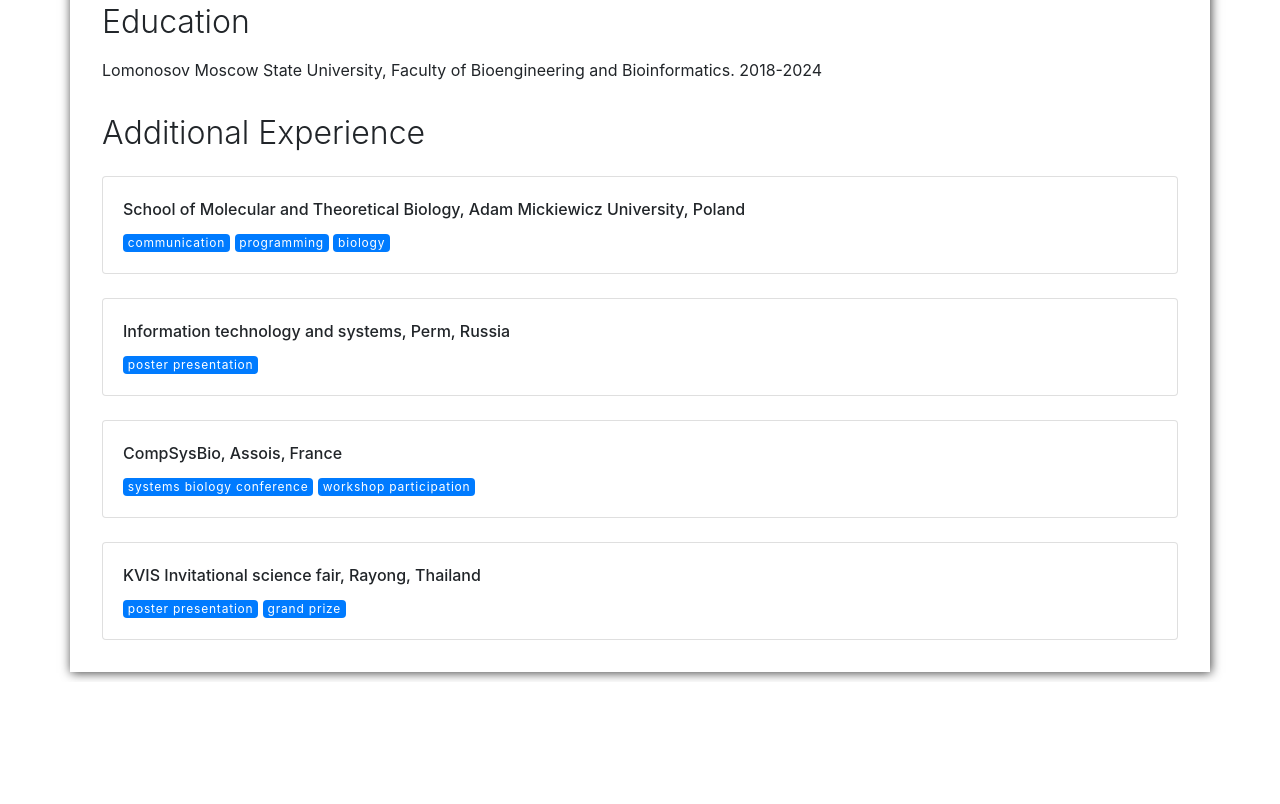
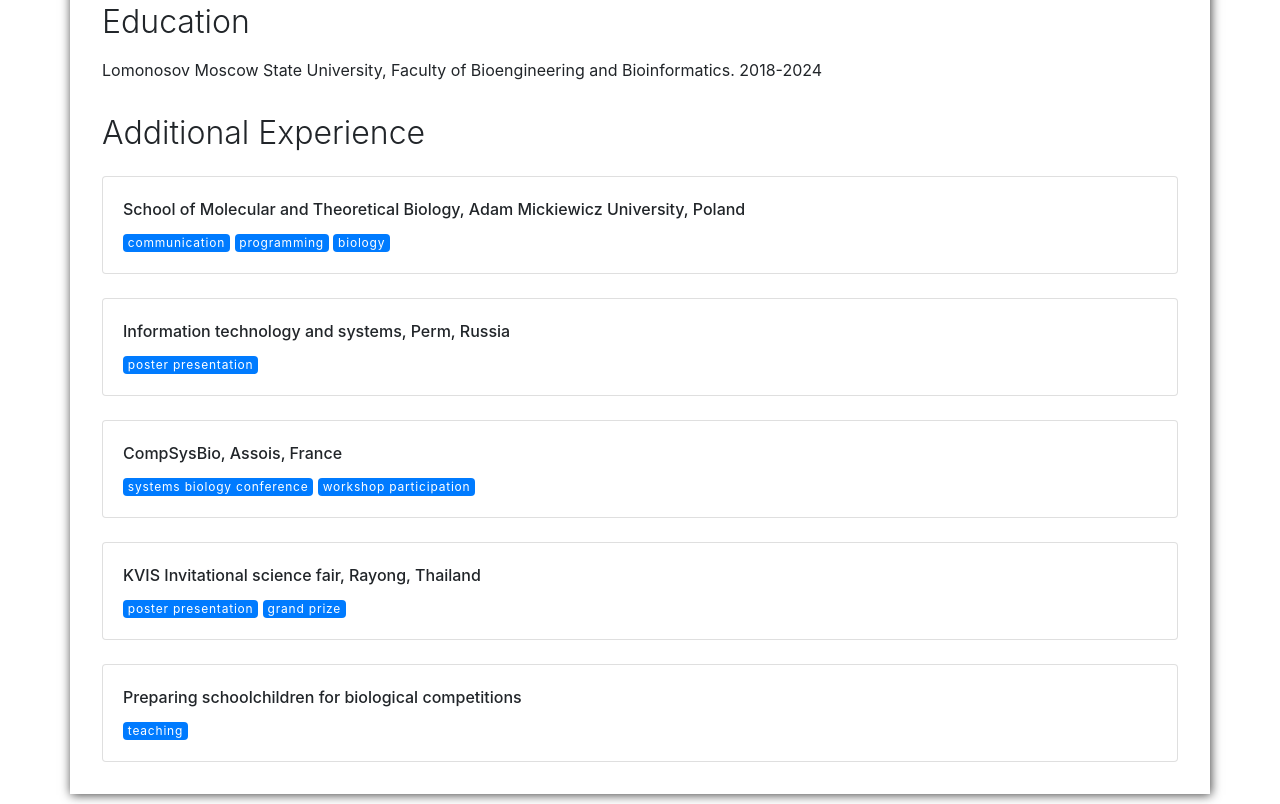
Before and after one commit to NoginaDaria/resume, a plain HTML site: page index.html in a window 1280 px wide. Shown: the part 1868-2672 px from the top of the page. Before the commit the page ends 2550 px from the top, so only its background shows below. Drawn offline with nearby package versions, Linux system fonts and the light colour scheme.

Commit message:
Deploying to gh-pages from  @ 23c3e7a656af077f89c139d14407ee7443ca751b 🚀

```diff
--- a/index.html
+++ b/index.html
@@ -239,6 +239,17 @@
             </div>
         </div>
     </div>
+    <div class="card mt-4">
+        <div class="card-body">
+            <div class="mb-2"><strong>Preparing schoolchildren for biological competitions</strong></div>
+
+
+
+            <div>
+                <span class="badge badge-primary">teaching</span>
+            </div>
+        </div>
+    </div>
 </div>
 </body>
 </html>
```
Also changed, not shown: 1 other file.
